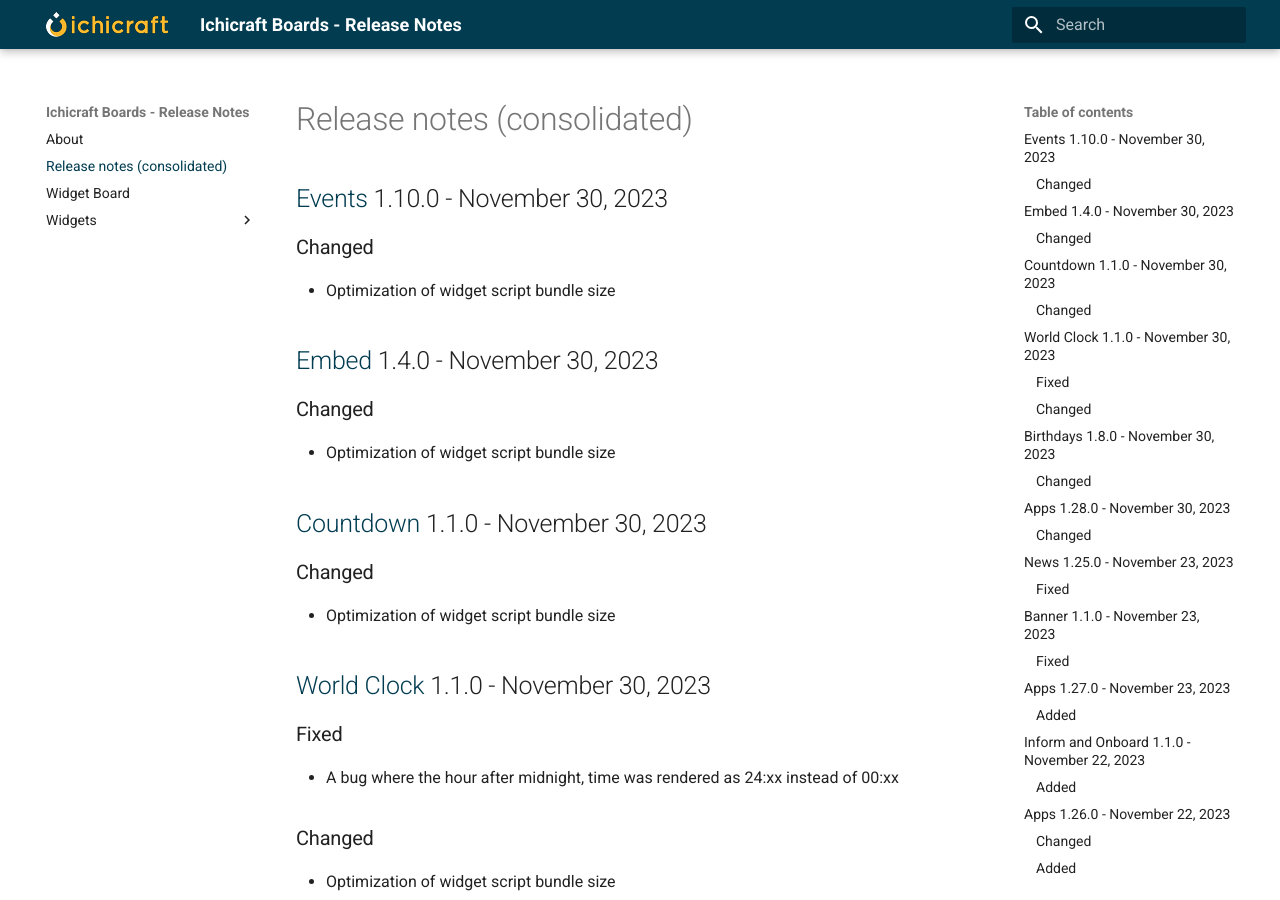
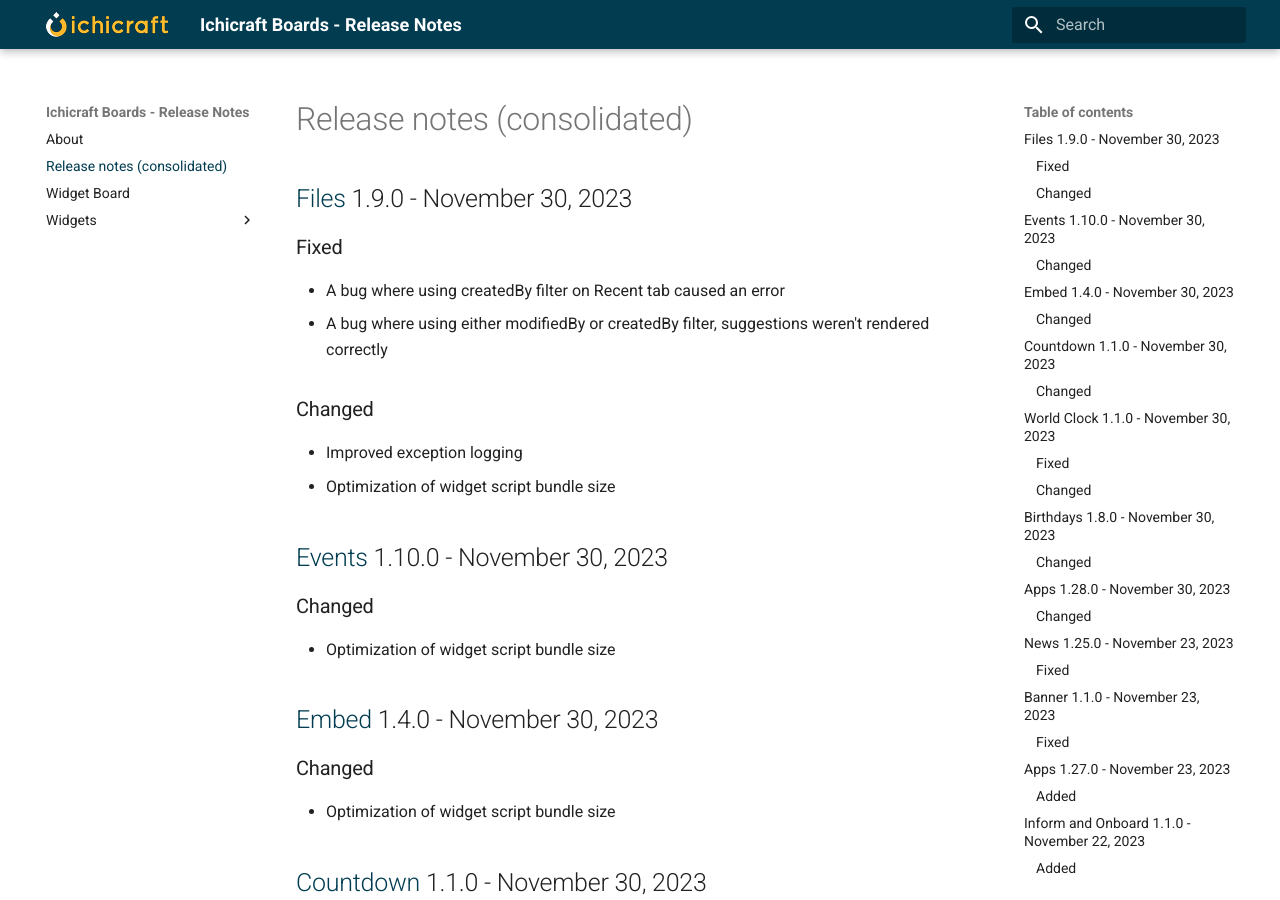
Before and after one commit to ichicraft/widgets-docs, an MkDocs documentation site: the page built from docs/Release-notes-(consolidated).md, in a window 1280 px wide and 900 px high. Built offline with MkDocs 1.6.1 and Material for MkDocs 9.7.7, drawn with Linux system fonts in a browser that asks for light colours.

Commit message:
Release notes updated by BuildService

```diff
--- a/docs/Release-notes-(consolidated).md
+++ b/docs/Release-notes-(consolidated).md
@@ -1,3 +1,13 @@
+## [Files](./Widgets/Files.md) 1.9.0 - November 30, 2023
+
+### Fixed
+- A bug where using createdBy filter on Recent tab caused an error
+- A bug where using either modifiedBy or createdBy filter, suggestions weren&#x27;t rendered correctly
+
+### Changed
+- Improved exception logging
+- Optimization of widget script bundle size
+
 ## [Events](./Widgets/Events.md) 1.10.0 - November 30, 2023
 
 ### Changed
```
Also changed, not shown: docs/Widgets/Files.md (+10 -0 lines).
